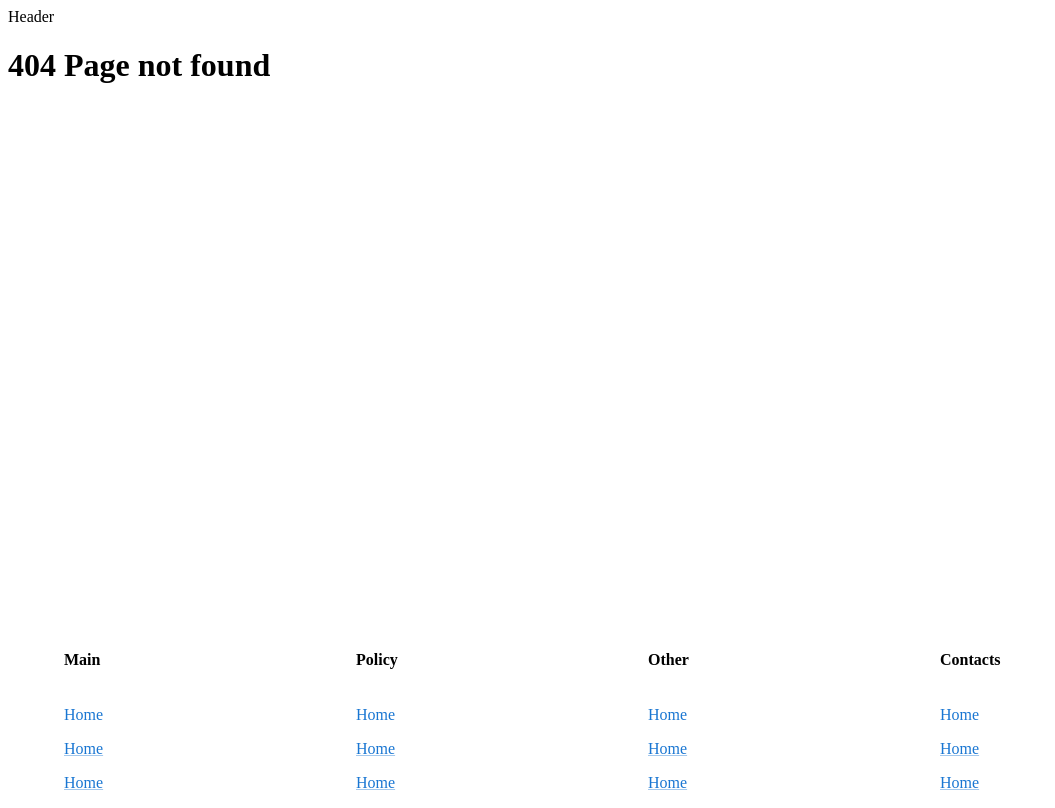
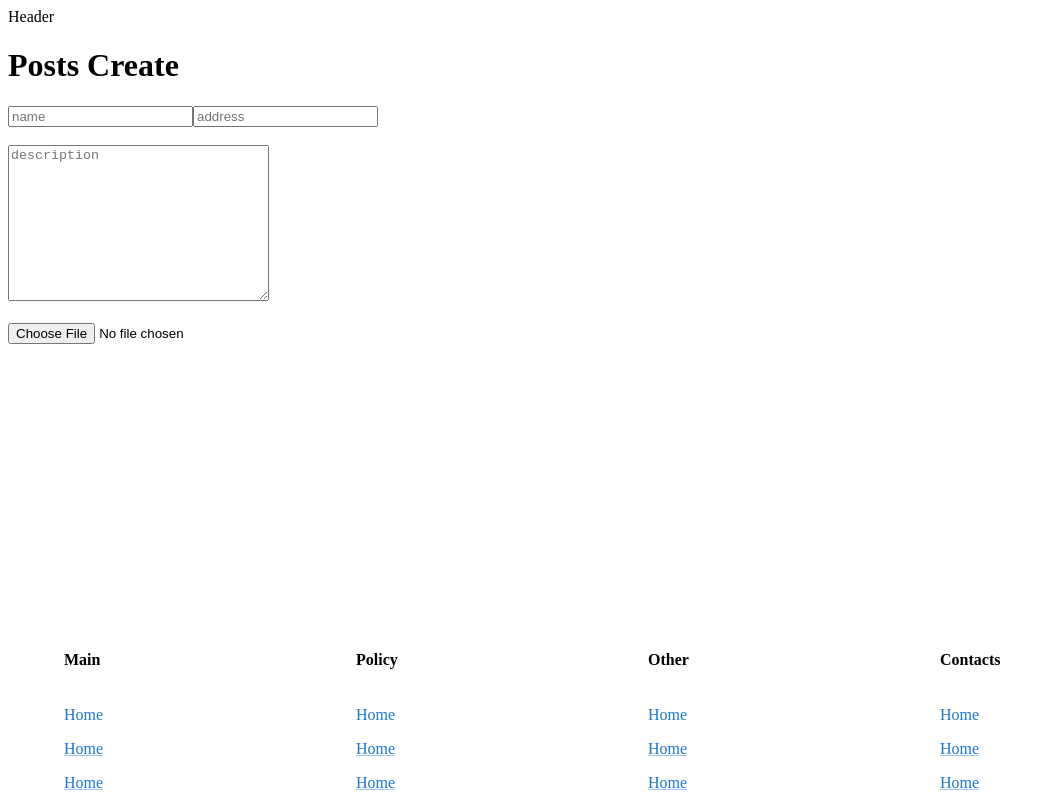
Before and after one commit to MartinElizbaryan/Aca_Simply_project_React, a React (Create React App) app: page /posts/create in a window 1280 px wide. Before the commit this address had no page. Shown: the whole page, without its empty margins (0-1055 px from the left). Built offline with nearby package versions, Linux system fonts and the light colour scheme.

Commit message:
some test changes

```diff
--- a/src/App.js
+++ b/src/App.js
@@ -7,6 +7,7 @@ import history from './helpers/history';
 import Main from './components/Main/Main';
 import Home from './components/Home/Home';
 import Posts from './components/Posts/Posts';
+import PostsCreate from './components/PostsCreate/PostsCreate';
 import PageNotFound from './components/Errors/PageNotFound/PageNotFound';
 
 function ScrollToTop() {
@@ -27,6 +28,7 @@ function App() {
             <Route index element={<Home />} />
             <Route exact path='/home' element={<Home />} />
             <Route exact path='/posts' element={<Posts />} />
+            <Route exact path='/posts/create' element={<PostsCreate />} />
             <Route path="*" element={<PageNotFound />} />
           </Route>
         </Routes>
--- /dev/null
+++ b/src/components/PostsCreate/PostsCreate.js
@@ -0,0 +1,26 @@
+import React, {useEffect, useState} from 'react'
+
+function x() {
+  console.log("awds")
+}
+
+export default function Home() {
+  const [post, setPost] = useState({name: "", })
+
+  return (
+    <>
+      <h1>Posts Create</h1>
+
+      <input type="text" placeholder="name" onChange={x}/>
+      <input type="text" placeholder="address"/>
+
+      <br/><br/>
+
+      <textarea placeholder="description" cols="30" rows="10"></textarea>
+
+      <br/><br/>
+
+      <input type="file" />
+    </>
+  )
+}
```
